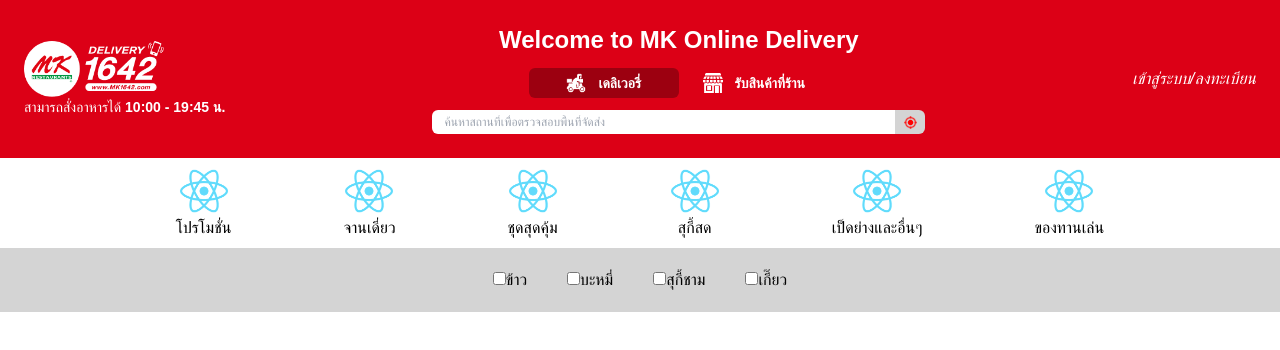
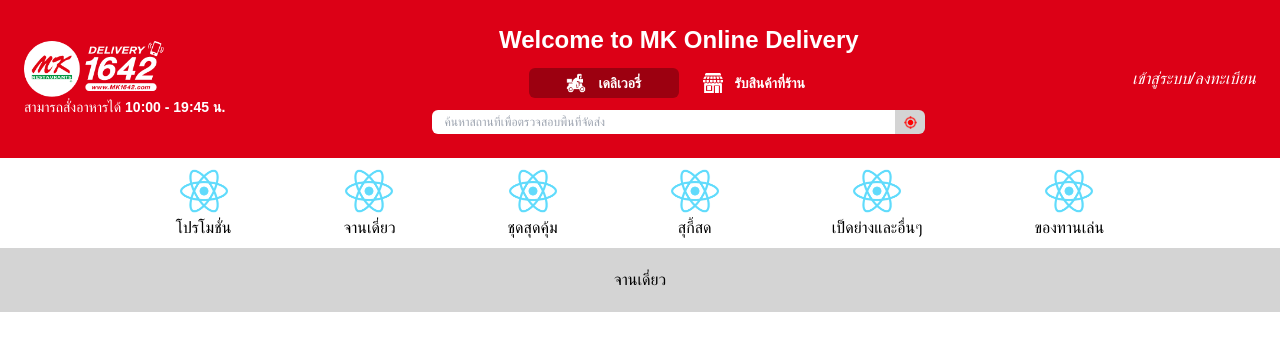
Before and after one commit to Taarrz/OOP_Project_MK_website, a React (Create React App) app in the folder client/: page / in a window 1280 px wide. Shown: the top 350 px of the page. Built offline with nearby package versions, Linux system fonts and the light colour scheme.

Commit message:
docs: add class folder

```diff
--- a/client/src/components/Filter.jsx
+++ b/client/src/components/Filter.jsx
@@ -1,18 +1,25 @@
 const filterlist = [
-  { title: "ข้าว" },
-  { title: "บะหมี่" },
-  { title: "สุกี้ชาม" },
-  { title: "เกี๊ยว" },
+  {
+    title: "จานเดี่ยว",
+    content: [
+      { id: 1, name: "ข้าว" },
+      { id: 2, name: "บะหมี่" },
+      { id: 3, name: "สุกี้ชาม" },
+      { id: 4, name: "เกี๊ยว" },
+    ],
+  },
 ];
 
 export default function FilterBar() {
   const Filter = filterlist.map((filter) => (
-    <div className="mx-5">
-      <input type="checkbox" className="" />
-      <label>{filter.title}</label>
+    <div>
+      <h1>{filter.title}</h1>
+      {/* <div className="border-l-2 h-8"></div> */}
     </div>
   ));
   return (
-    <div className="flex w-full bg-gray justify-center py-5">{Filter}</div>
+    <div className="flex w-full bg-gray justify-center items-center py-5">
+      {Filter}
+    </div>
   );
 }
```
